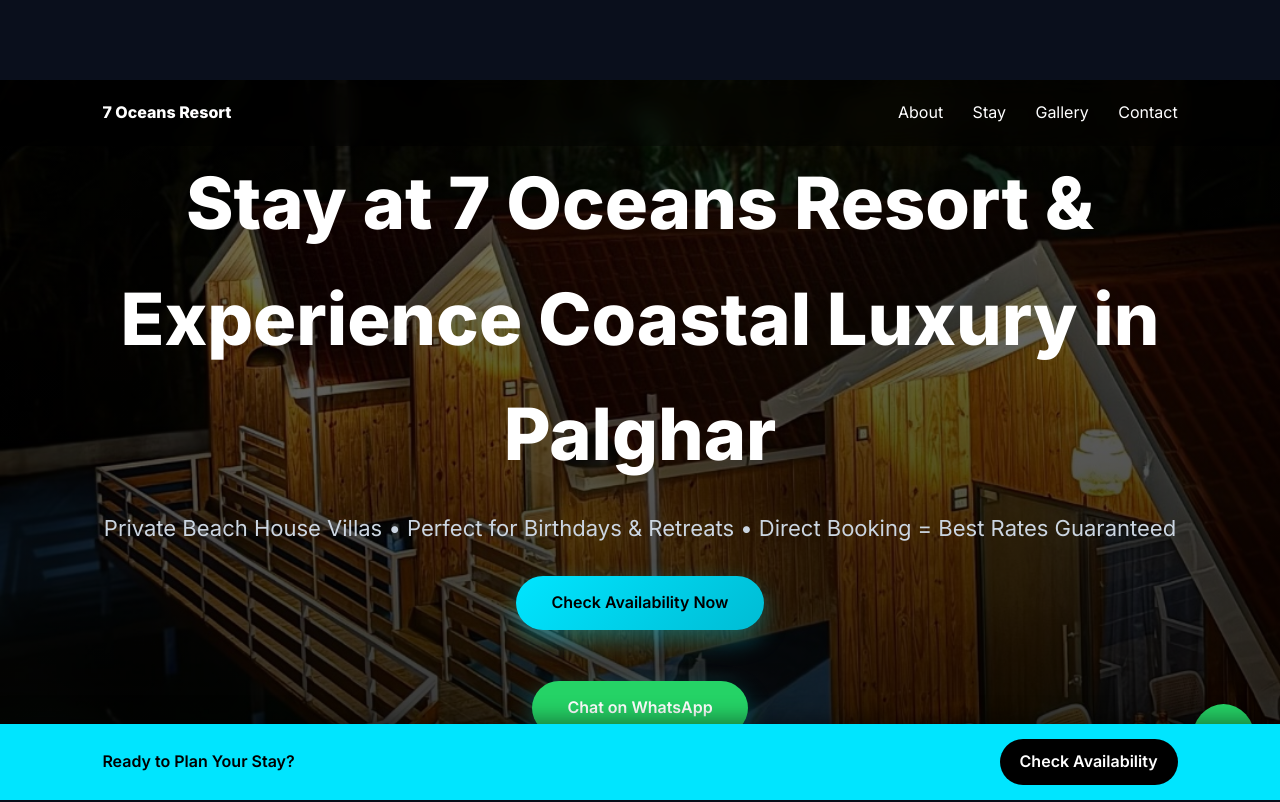
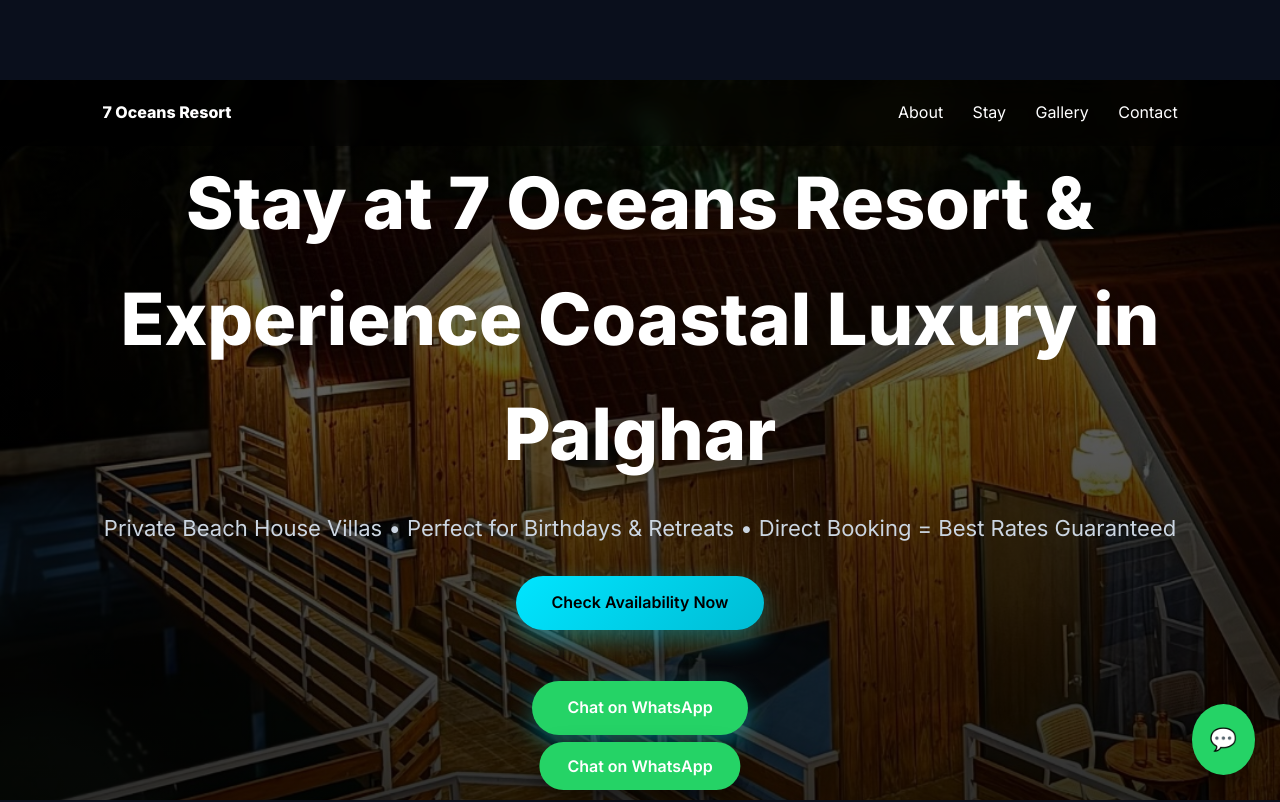
Before and after one commit to muzammil-webdev/7oceans-resort, a plain HTML site: page index.html in a window 1280 px wide. Shown: the top 802 px of the page. Drawn offline with Linux system fonts and the light colour scheme.

Commit message:
Update index.html

```diff
--- a/index.html
+++ b/index.html
@@ -289,31 +289,25 @@
 
 #sticky-booking{
 position:fixed;
-bottom:0;
-left:0;
-width:100%;
-background:#00e5ff;
-color:black;
-display:flex;
-justify-content:space-between;
-align-items:center;
-padding:15px 8%;
-font-weight:600;
+bottom:20px;
+left:50%;
+transform:translateX(-50%);
 z-index:2000;
-box-shadow:0 -5px 20px rgba(0,0,0,0.4);
 }
 
 #sticky-booking a{
-background:black;
+background:#25D366;
 color:white;
-padding:10px 20px;
-border-radius:30px;
+padding:14px 28px;
+border-radius:50px;
 text-decoration:none;
+font-weight:600;
+box-shadow:0 10px 25px rgba(0,0,0,0.4);
 transition:0.3s;
 }
 
 #sticky-booking a:hover{
-background:#222;
+transform:scale(1.05);
 }
 </style>
 </head>
@@ -466,8 +460,9 @@
 </div>
 
 <div id="sticky-booking">
-  <span>Ready to Plan Your Stay?</span>
-  <a href="#contact">Check Availability</a>
+  <a href="https://wa.me/919021512392?text=Hi%20I%20want%20to%20check%20availability%20at%207%20Oceans%20Resort">
+    Chat on WhatsApp
+  </a>
 </div>
 
 <script>
```
